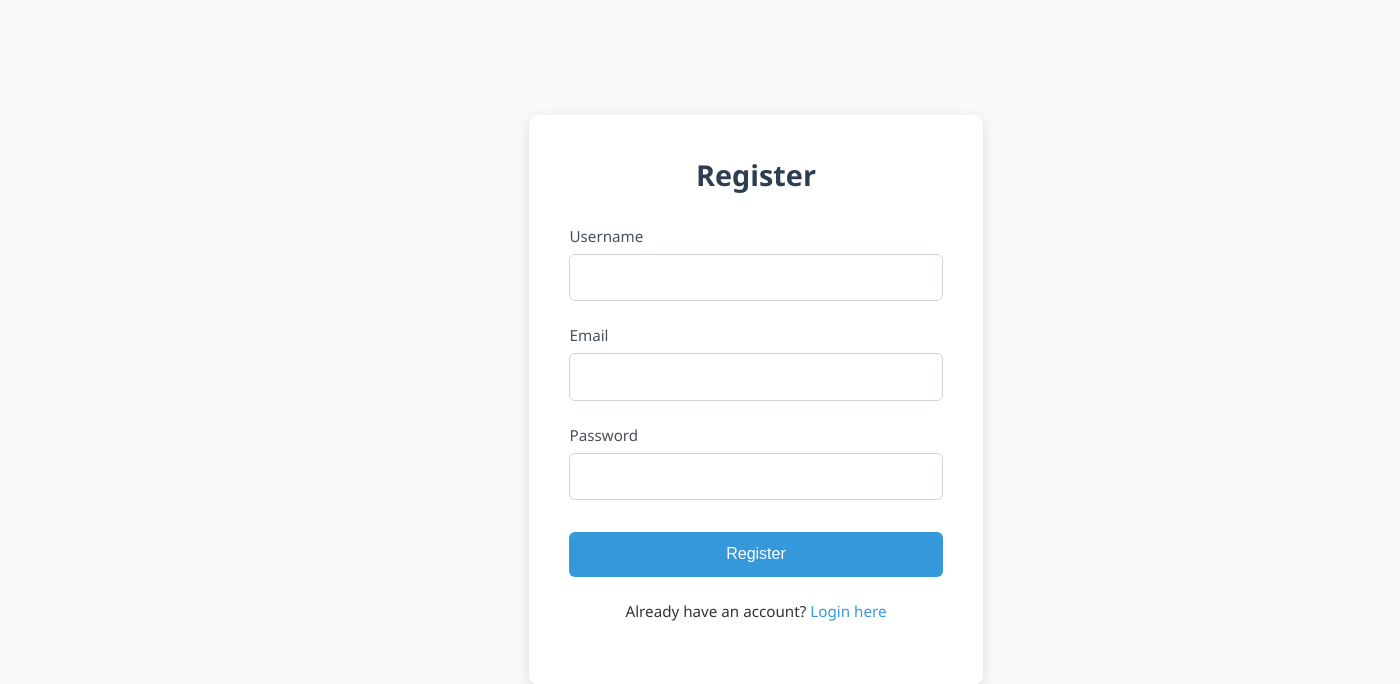
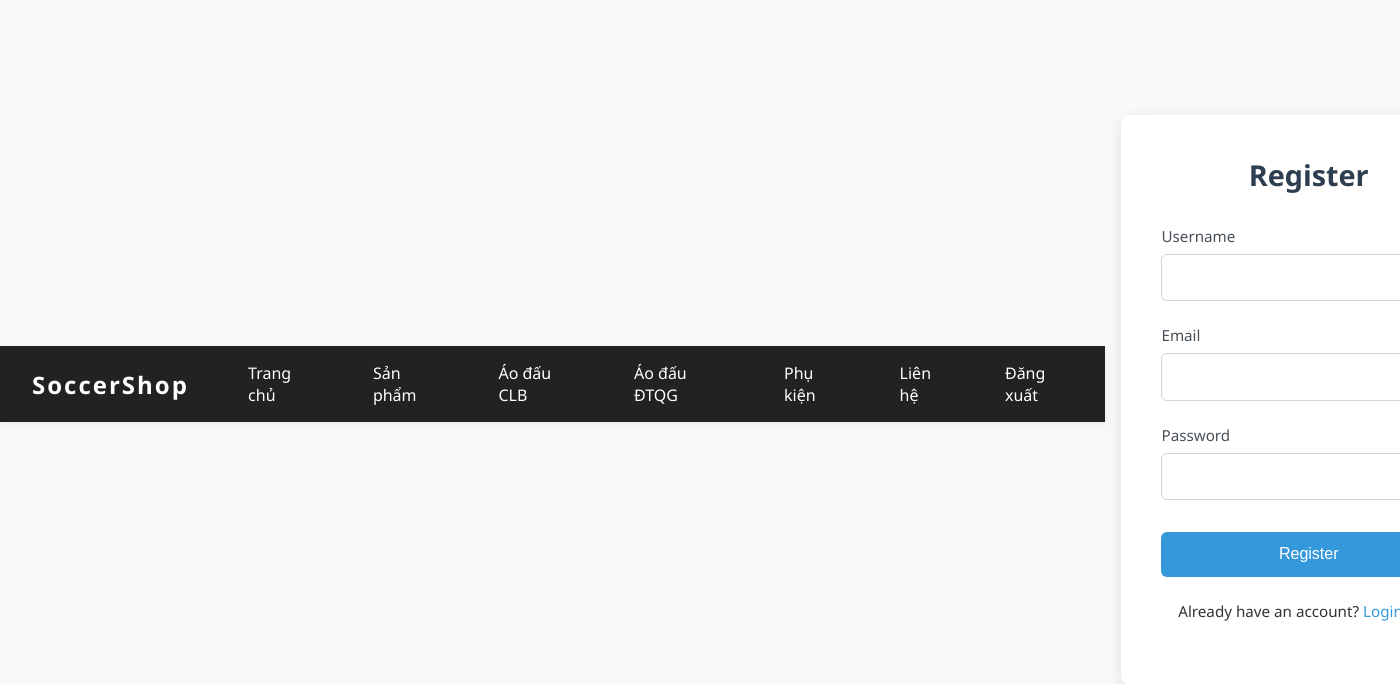
Before and after one commit to hzuy/Python_Web, a Flask app: template templates/register.html in a window 1400 px wide; the page is wider, and only the part inside the window is pictured. Shown: the top 684 px of that part. Run offline with Flask 3, Linux system fonts and the light colour scheme; the template is opened without the code that fills it, so the values that code supplies are empty; the visitor is signed in with stand-in values (Sample User, id 1).

Commit message:
update login/register

```diff
--- a/models.py
+++ b/models.py
@@ -4,9 +4,9 @@
 
 class User(db.Model, UserMixin):
     id = db.Column(db.Integer, primary_key=True)
-    username = db.Column(db.String(50), unique=True, nullable=False)
-    email = db.Column(db.String(100), unique=True, nullable=False)
-    password = db.Column(db.String(100), nullable=False)
+    username = db.Column(db.String(80), unique=True, nullable=False)
+    email = db.Column(db.String(120), unique=True, nullable=False)
+    password = db.Column(db.String(128), nullable=False)
     created_at = db.Column(db.DateTime, default=datetime.utcnow)
 
     def __repr__(self):
--- a/static/css/styles.css
+++ b/static/css/styles.css
@@ -138,3 +155,57 @@
   text-align: center;
   font-size: 0.95rem;
 }
+
+/* Menu Styles */
+.main-menu {
+  width: 100vw;
+  background: #222;
+  color: #fff;
+  padding: 0;
+  margin: 0 0 2rem 0;
+  box-shadow: 0 2px 8px rgba(0, 0, 0, 0.07);
+  display: flex;
+  align-items: center;
+  justify-content: center;
+}
+.main-menu .logo {
+  font-size: 1.5rem;
+  font-weight: bold;
+  padding: 1rem 2rem;
+  color: #fff;
+  letter-spacing: 2px;
+}
+.main-menu ul {
+  list-style: none;
+  margin: 0;
+  padding: 0;
+  display: flex;
+  align-items: center;
+}
+.main-menu ul li {
+  margin: 0 0.5rem;
+}
+.main-menu ul li a {
+  display: block;
+  padding: 1rem 1.2rem;
+  color: #fff;
+  text-decoration: none;
+  font-weight: 500;
+  transition: background 0.2s, color 0.2s;
+  border-radius: 4px;
+}
+.main-menu ul li a:hover,
+.main-menu ul li.active a {
+  background: #3498db;
+  color: #fff;
+}
+@media (max-width: 700px) {
+  .main-menu ul {
+    flex-direction: column;
+    background: #222;
+    width: 100vw;
+  }
+  .main-menu .logo {
+    padding: 1rem;
+  }
+}
--- a/static/js/login.js
+++ b/static/js/login.js
@@ -15,7 +15,11 @@
         .post("/login", this.form)
         .then((response) => {
           if (response.data.success) {
-            window.location.href = response.data.redirect;
+            this.message = "Đăng nhập thành công";
+            this.messageType = "alert-success";
+            setTimeout(() => {
+              window.location.href = response.data.redirect;
+            }, 1500);
           } else {
             this.message = response.data.message;
             this.messageType = "alert-error";
--- a/static/js/register.js
+++ b/static/js/register.js
@@ -11,79 +11,42 @@
     messageType: "",
   },
   methods: {
+    validateEmail(email) {
+      const re = /^[^\s@]+@[^\s@]+\.[^\s@]+$/;
+      return re.test(email);
+    },
     handleRegister() {
+      // Validate
+      if (!this.form.username || !this.form.email || !this.form.password) {
+        this.message = "Vui lòng nhập đầy đủ thông tin";
+        this.messageType = "alert-error";
+        return;
+      }
+      if (!this.validateEmail(this.form.email)) {
+        this.message = "Email không hợp lệ";
+        this.messageType = "alert-error";
+        return;
+      }
       axios
         .post("/register", this.form)
         .then((response) => {
           if (response.data.success) {
-            this.message = response.data.message;
+            this.message = response.data.message || "Đăng ký thành công!";
             this.messageType = "alert-success";
             setTimeout(() => {
               window.location.href = response.data.redirect;
             }, 1500);
           } else {
-            this.message = response.data.message;
+            this.message = response.data.message || "Đăng ký thất bại!";
             this.messageType = "alert-error";
           }
         })
         .catch((error) => {
-          this.message = "An error occurred. Please try again.";
+          const serverMsg = error.response?.data?.message;
+          this.message = serverMsg || "Có lỗi xảy ra. Vui lòng thử lại.";
           this.messageType = "alert-error";
-          console.error(error);
+          console.error("Registration error:", error.response || error);
         });
     },
   },
 });
-
-new Vue({
-  el: '#app',
-  data: {
-      form: {
-          username: '',
-          email: '',
-          password: ''
-      },
-      message: '',
-      messageType: ''
-  },
-  methods: {
-      validateEmail(email) {
-          const re = /^[^\s@]+@[^\s@]+\.[^\s@]+$/;
-          return re.test(email);
-      },
-      handleRegister() {
-          // Validate
-          if (!this.form.username || !this.form.email || !this.form.password) {
-              this.message = 'All fields are required';
-              this.messageType = 'alert-error';
-              return;
-          }
-
-          if (!this.validateEmail(this.form.email)) {
-              this.message = 'Invalid email format';
-              this.messageType = 'alert-error';
-              return;
-          }
-
-          axios.post('/register', this.form)
-              .then(response => {
-                  if (response.status === 201) {
-                      this.message = response.data.message;
-                      this.messageType = 'alert-success';
-                      setTimeout(() => {
-                          window.location.href = response.data.redirect;
-                      }, 1500);
-                  } else {
-                      this.message = response.data.message || 'Registration failed';
-                      this.messageType = 'alert-error';
-                  }
-              })
-              .catch(error => {
-                  const serverMsg = error.response?.data?.message;
-                  this.message = serverMsg || 'An error occurred. Please try again.';
-                  this.messageType = 'alert-error';
-                  console.error('Registration error:', error.response || error);
-              });
-      }
-  }
-});
--- a/templates/base.html
+++ b/templates/base.html
@@ -1,17 +1,32 @@
 <!DOCTYPE html>
 <html lang="en">
-<head>
-    <meta charset="UTF-8">
-    <meta name="viewport" content="width=device-width, initial-scale=1.0">
+  <head>
+    <meta charset="UTF-8" />
+    <meta name="viewport" content="width=device-width, initial-scale=1.0" />
     <title>{% block title %}{% endblock %}</title>
-    <link rel="stylesheet" href="{{ url_for('static', filename='css/styles.css') }}">
+    <link
+      rel="stylesheet"
+      href="{{ url_for('static', filename='css/styles.css') }}"
+    />
     <script src="https://cdn.jsdelivr.net/npm/vue@2.6.14/dist/vue.js"></script>
     <script src="https://cdn.jsdelivr.net/npm/axios/dist/axios.min.js"></script>
-</head>
-<body>
-    <div id="app">
-        {% block content %}{% endblock %}
-    </div>
+  </head>
+  <body>
+    {% if current_user.is_authenticated %}
+    <nav class="main-menu">
+      <div class="logo">SoccerShop</div>
+      <ul>
+        <li><a href="/dashboard">Trang chủ</a></li>
+        <li><a href="#">Sản phẩm</a></li>
+        <li><a href="#">Áo đấu CLB</a></li>
+        <li><a href="#">Áo đấu ĐTQG</a></li>
+        <li><a href="#">Phụ kiện</a></li>
+        <li><a href="#">Liên hệ</a></li>
+        <li style="float: right"><a href="/logout">Đăng xuất</a></li>
+      </ul>
+    </nav>
+    {% endif %}
+    <div id="app">{% block content %}{% endblock %}</div>
     {% block scripts %}{% endblock %}
-</body>
+  </body>
 </html>
```
Also changed, not shown: other parts of static/css/styles.css (+24 -7 lines), create_admin.py (added, +25 -0 lines), requirements.txt (added, +58 -0 lines), routes.py (+10 -3 lines), templates/dashboard.html (+13 -14 lines). Lines whose indentation alone changed are shown as unchanged.
